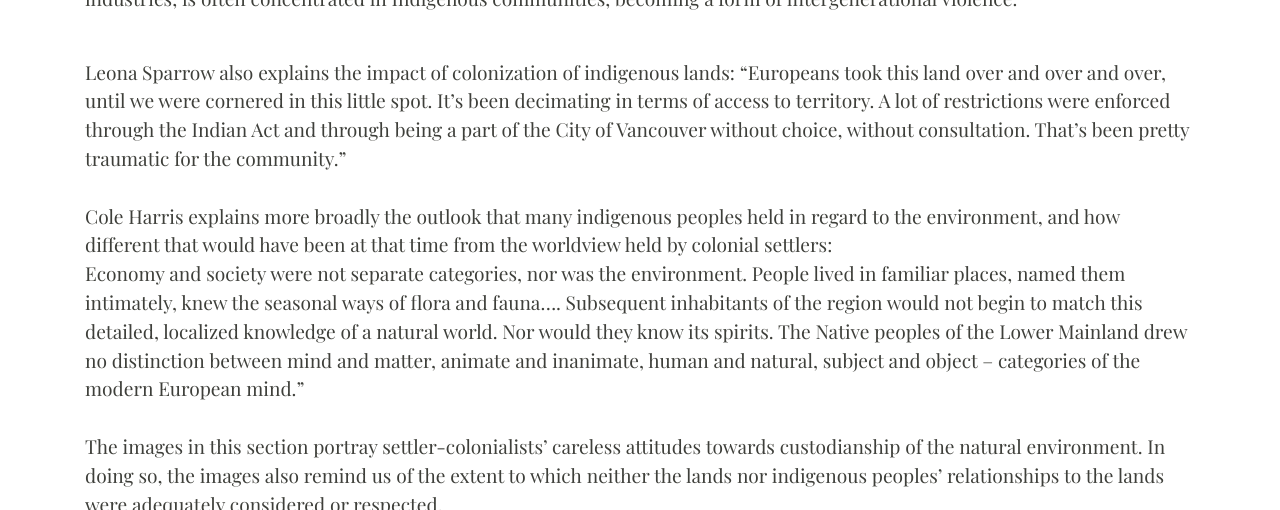
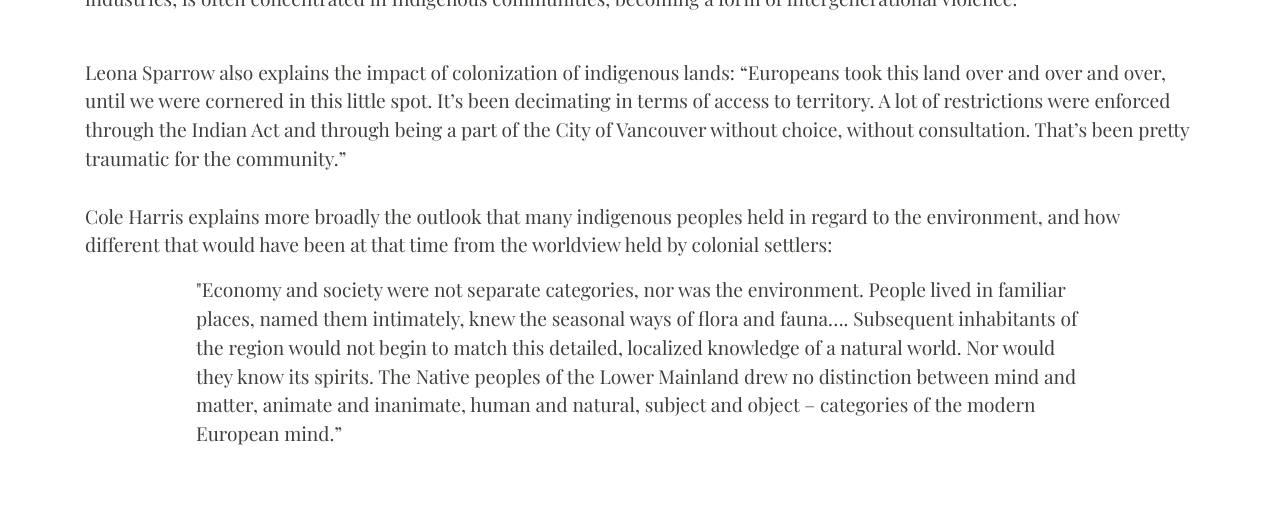
Before and after one commit to ashlynnprasad/langmann-2021, a Jekyll site: the page built from pages/environmentalimpact.md, in a window 1280 px wide and 900 px high, scrolled down 652 px, cut to the strip 0-510 px from the top of the window. Built offline with Jekyll 4.4.1, drawn with Linux system fonts in a browser that asks for light colours; nearby versions of some CDN libraries.

Commit message:
indented quote paragraph

```diff
--- a/pages/environmentalimpact.md
+++ b/pages/environmentalimpact.md
@@ -14,7 +14,7 @@
 
 Leona Sparrow also explains the impact of colonization of indigenous lands: “Europeans took this land over and over and over, until we were cornered in this little spot. It’s been decimating in terms of access to territory. A lot of restrictions were enforced through the Indian Act and through being a part of the City of Vancouver without choice, without consultation. That’s been pretty traumatic for the community.”<br><br>
 Cole Harris explains more broadly the outlook that many indigenous peoples held in regard to the environment, and how different that would have been at that time from the worldview held by colonial settlers:<br>
-Economy and society were not separate categories, nor was the environment. People lived in familiar places, named them intimately, knew the seasonal ways of flora and fauna…. Subsequent inhabitants of the region would not begin to match this detailed, localized knowledge of a natural world. Nor would they know its spirits. The Native peoples of the Lower Mainland drew no distinction between mind and matter, animate and inanimate, human and natural, subject and object – categories of the modern European mind.” <br><br>
+<p style="margin-left:10%; margin-right:10%;">"Economy and society were not separate categories, nor was the environment. People lived in familiar places, named them intimately, knew the seasonal ways of flora and fauna…. Subsequent inhabitants of the region would not begin to match this detailed, localized knowledge of a natural world. Nor would they know its spirits. The Native peoples of the Lower Mainland drew no distinction between mind and matter, animate and inanimate, human and natural, subject and object – categories of the modern European mind.”</p><br><br>
 The images in this section portray settler-colonialists’ careless attitudes towards custodianship of the natural environment. In doing so, the images also remind us of the extent to which neither the lands nor indigenous peoples’ relationships to the lands were adequately considered or respected.<br>
 
 <div class="container">
```
